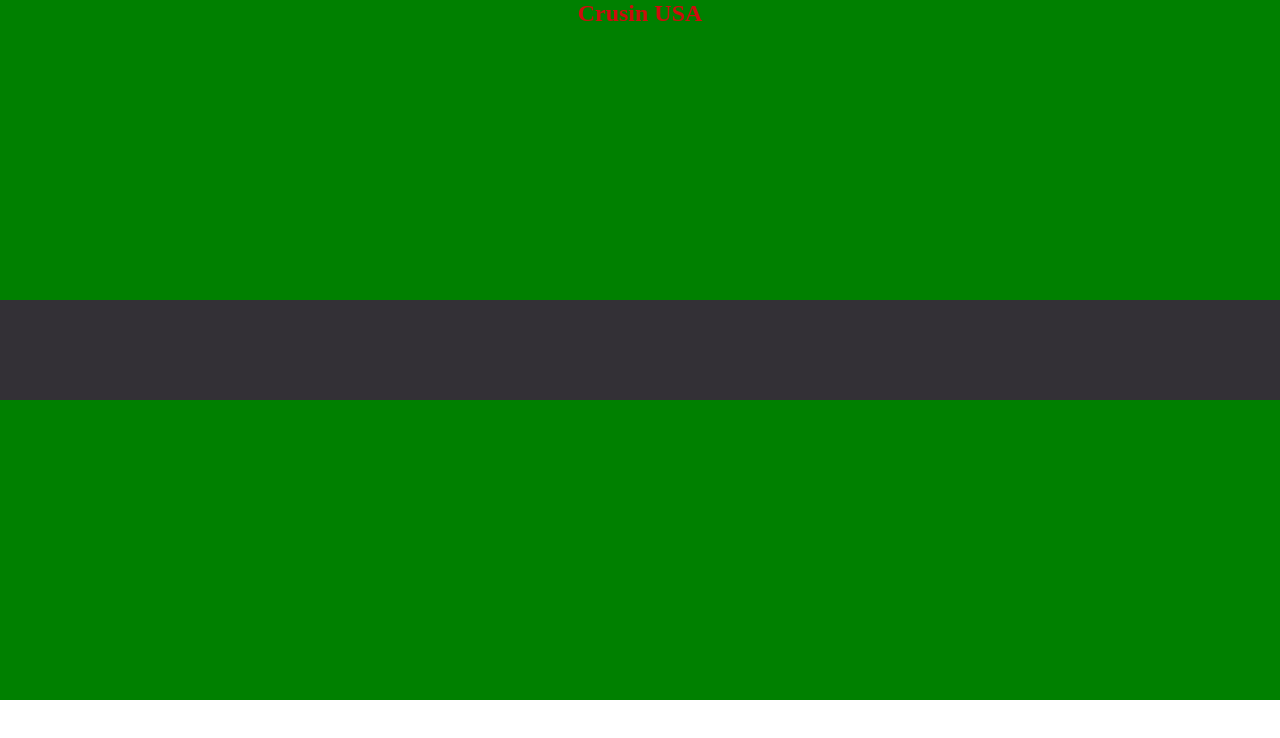
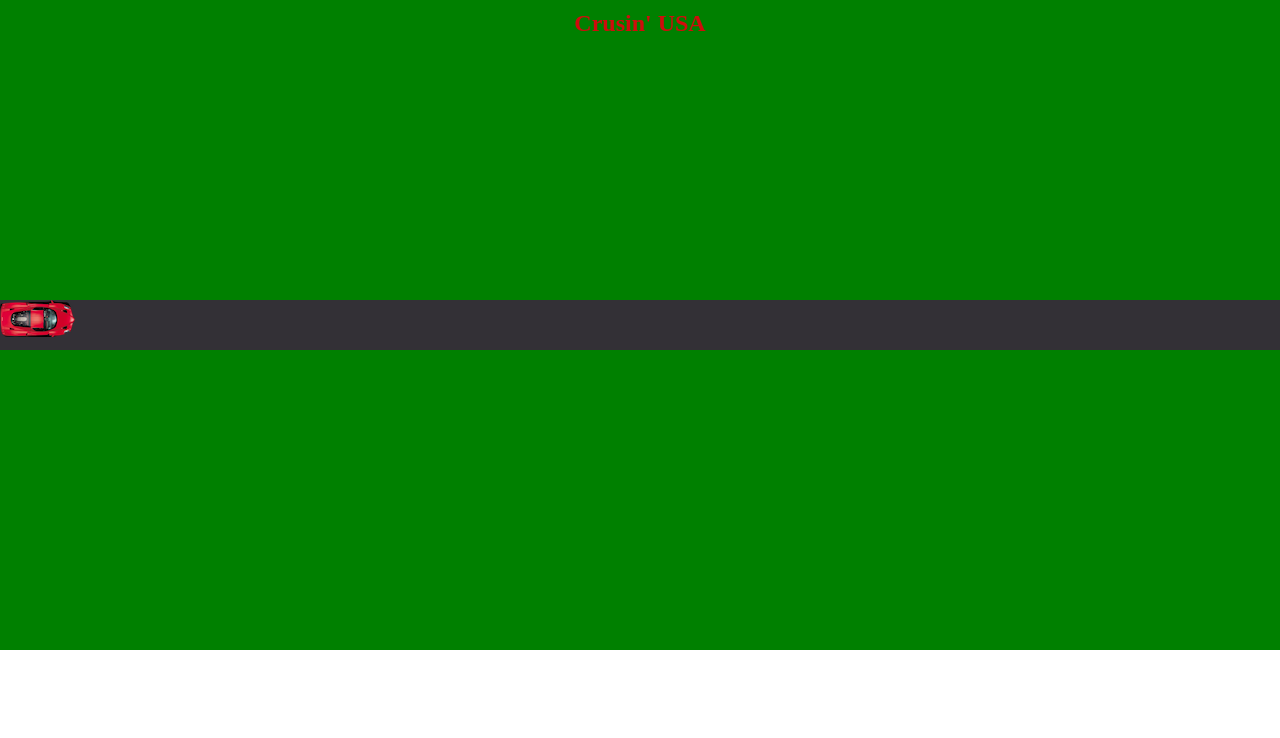
Before and after one commit to Kiptong/driving-game, a plain HTML site: page index.html in a window 1280 px wide. Drawn offline with Linux system fonts and the light colour scheme.

Commit message:
User can view their car. #1

```diff
--- a/index.html
+++ b/index.html
@@ -7,10 +7,10 @@
   </head>
   <body>
     <div class="board">
-      <h2 id="title">Crusin USA</h2>
+      <h2 id="title">Crusin' USA</h2>
     </div>
     <span class="road">
-      <ul class ="car-path">
+      <ul id = "car-path">
       </ul>
     </span>
     <div class="board"></div>
--- a/main.js
+++ b/main.js
@@ -0,0 +1,19 @@
+/* eslint-disable no-unused-vars */
+function createCar(img) {
+  const $carLine = document.createElement('li')
+  $carLine.setAttribute('id', 'car')
+
+  const $carImgDiv = document.createElement('div')
+  $carImgDiv.setAttribute('id', 'carImgDiv')
+
+  const $car = document.createElement('img')
+  $car.setAttribute('src', img)
+
+  $carImgDiv.append($car)
+  $carLine.append($carImgDiv)
+
+  const $road = document.getElementById('car-path')
+  $road.append($carLine)
+}
+
+createCar('car-images/ferrari.png')
--- a/styles.css
+++ b/styles.css
@@ -1,5 +1,6 @@
 * {
   margin: 0;
+  padding: 0;
 }
 
 .board {
@@ -7,7 +8,16 @@
   height: 300px;
 }
 
+#car {
+  display: inline-block;
+}
+
+#carImgDiv {
+  display: inline-block;
+}
+
 #title {
+  padding: 10px;
   color: #cf0c0c;
   text-align: center;
 }
@@ -16,8 +26,8 @@
   background-color: #333036;
 }
 
-.car-path {
-  height: 100px;
+#car-path {
+  height: 50px;
   margin: 0;
   background-color: #333036;
 }
```
